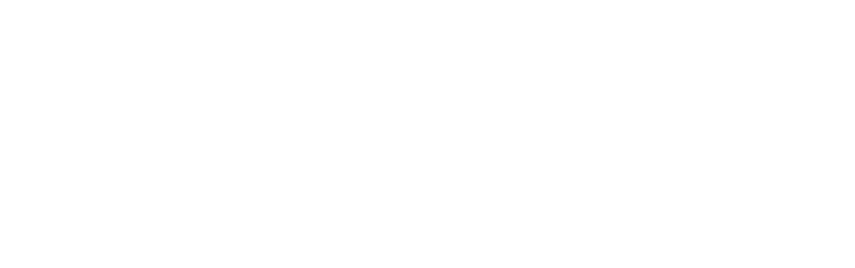
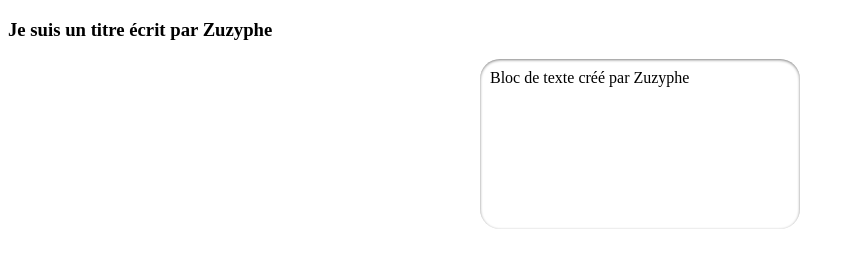
Before and after one commit to hehodav/apiFireBase, a plain HTML site: page index.html in a window 1280 px wide. Shown: the whole page, without its empty margins (0-855 px from the left). Drawn offline with Linux system fonts and the light colour scheme.

Commit message:
engagement2

```diff
--- a/index.html
+++ b/index.html
@@ -4,6 +4,8 @@
     <meta charset="UTF-8">
     <meta name="viewport" content="width, initial-scale=1.0">
     <title>Document</title>
+    <h3>Je suis un titre écrit par Zuzyphe</h3>
+    <div style="width: 300px; height: 150px; background-color: white; border-radius: 20px; box-shadow: inset 0px 1px 3px grey; padding: 10px; margin: auto;">Bloc de texte créé par Zuzyphe</div>
 </head>
 <body>
 
```
